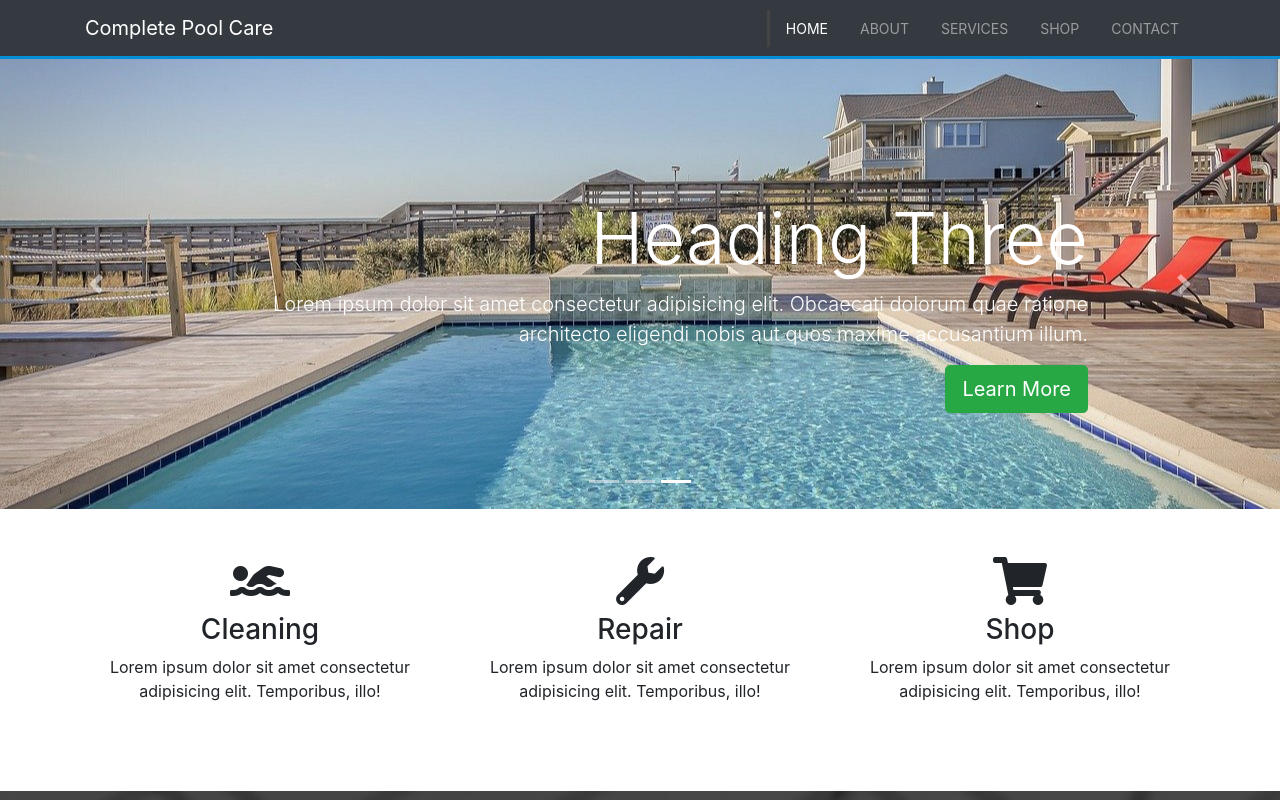
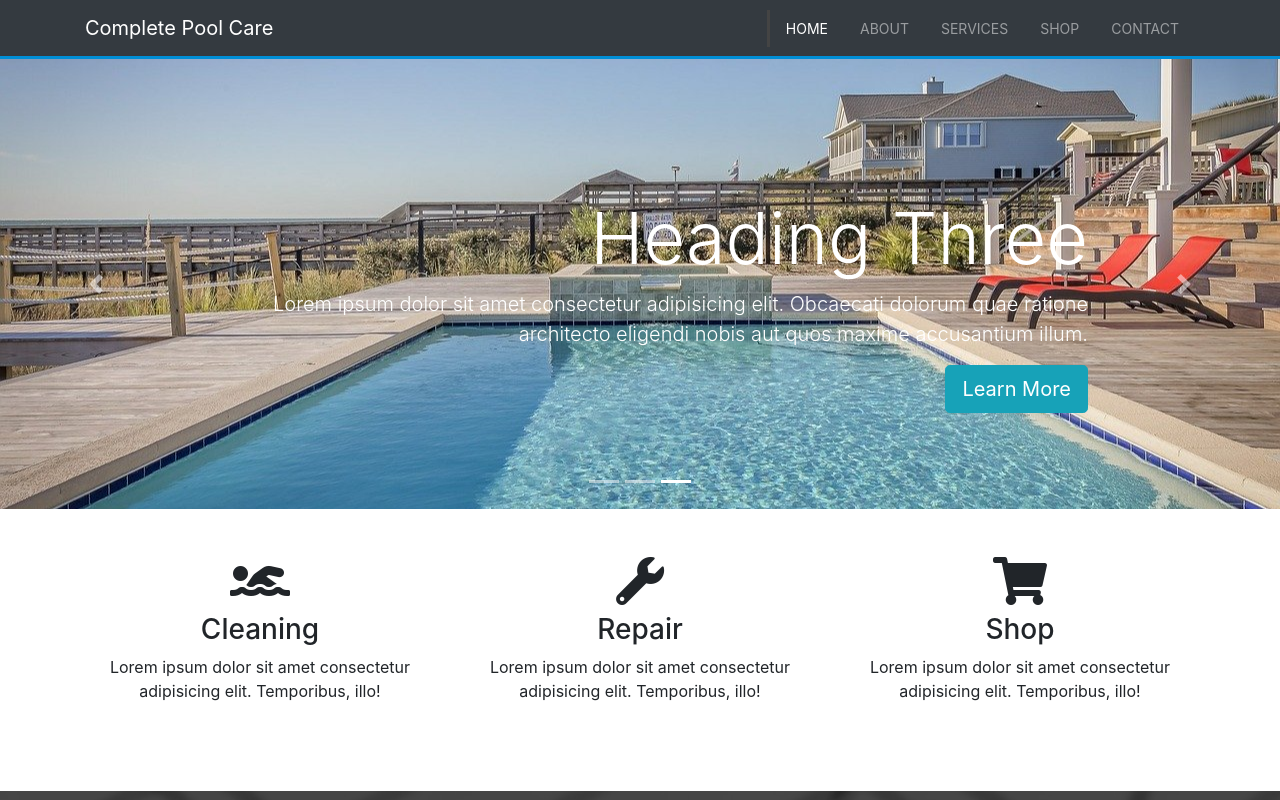
Before and after one commit to gazjosef/complete-pool-care, a React (Create React App) app: page / in a window 1280 px wide. Both pictures are taken after a click on the item 676 px from the left and 481 px from the top of the page. Shown: the top 800 px of the page. Built offline with nearby package versions, Linux system fonts and the light colour scheme.

Commit message:
Added Github Pages

```diff
--- a/package.json
+++ b/package.json
@@ -3,6 +3,7 @@
   "version": "0.1.0",
   "private": true,
   "dependencies": {
+    "gh-pages": "^2.2.0",
     "react": "^16.9.0",
     "react-dom": "^16.9.0",
     "react-scripts": "3.1.1"
--- a/src/Components/Layout/Showcase/Showcase.js
+++ b/src/Components/Layout/Showcase/Showcase.js
@@ -24,7 +24,7 @@ const Showcase = () => {
                   Obcaecati dolorum quae ratione architecto eligendi nobis aut
                   quos maxime accusantium illum.
                 </p>
-                <h3 className="btn btn-danger btn-lg">Sign Up Now</h3>
+                <h3 className="btn btn-info btn-lg">Sign Up Now</h3>
               </div>
             </div>
           </div>
@@ -38,7 +38,7 @@ const Showcase = () => {
                   Obcaecati dolorum quae ratione architecto eligendi nobis aut
                   quos maxime accusantium illum.
                 </p>
-                <h3 className="btn btn-primary btn-lg">Learn More</h3>
+                <h3 className="btn btn-info btn-lg">Learn More</h3>
               </div>
             </div>
           </div>
@@ -52,7 +52,7 @@ const Showcase = () => {
                   Obcaecati dolorum quae ratione architecto eligendi nobis aut
                   quos maxime accusantium illum.
                 </p>
-                <h3 className="btn btn-success btn-lg">Learn More</h3>
+                <h3 className="btn btn-info btn-lg">Learn More</h3>
               </div>
             </div>
           </div>
```
Also changed, not shown: 1 other file (tests, documents, lock files or other folders).
